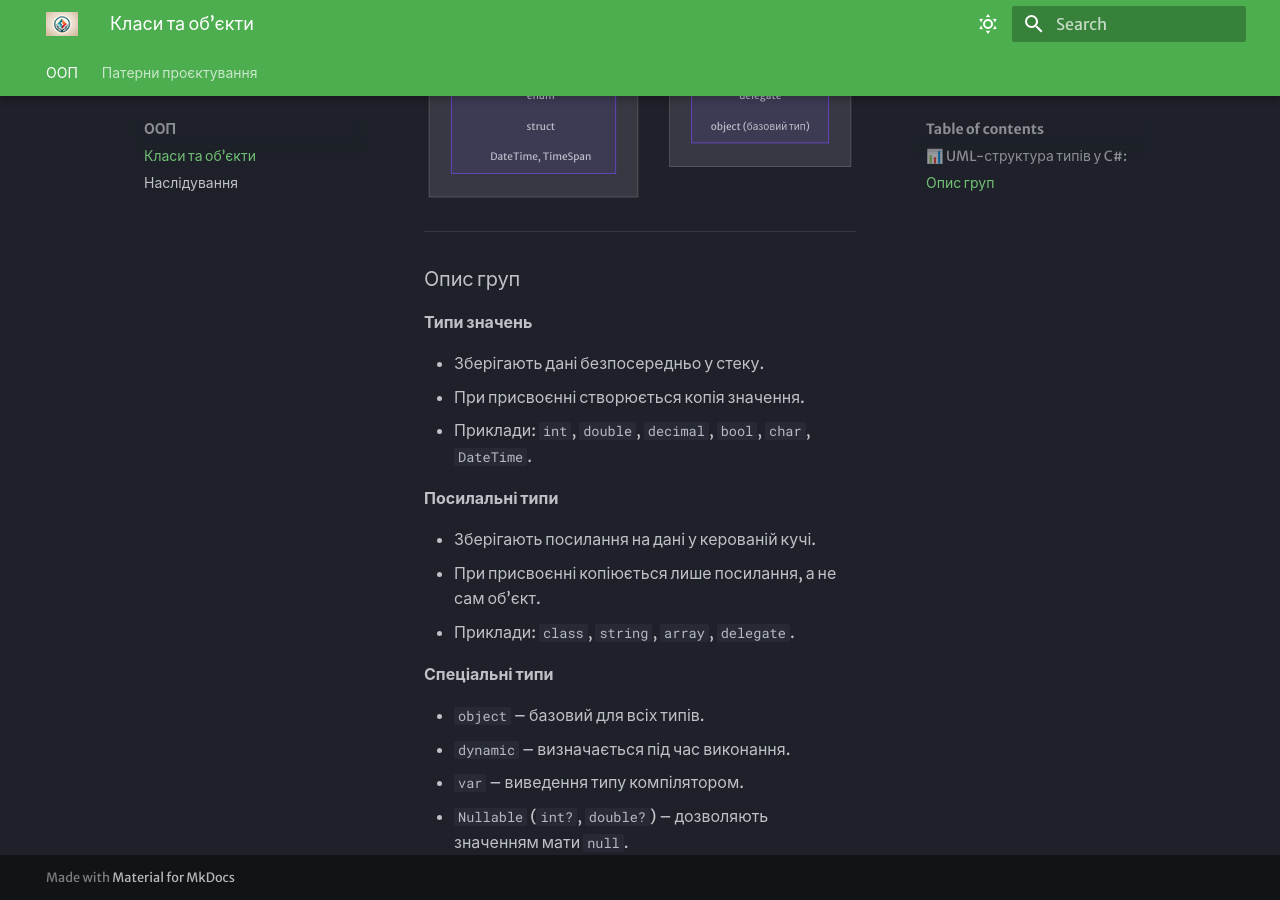
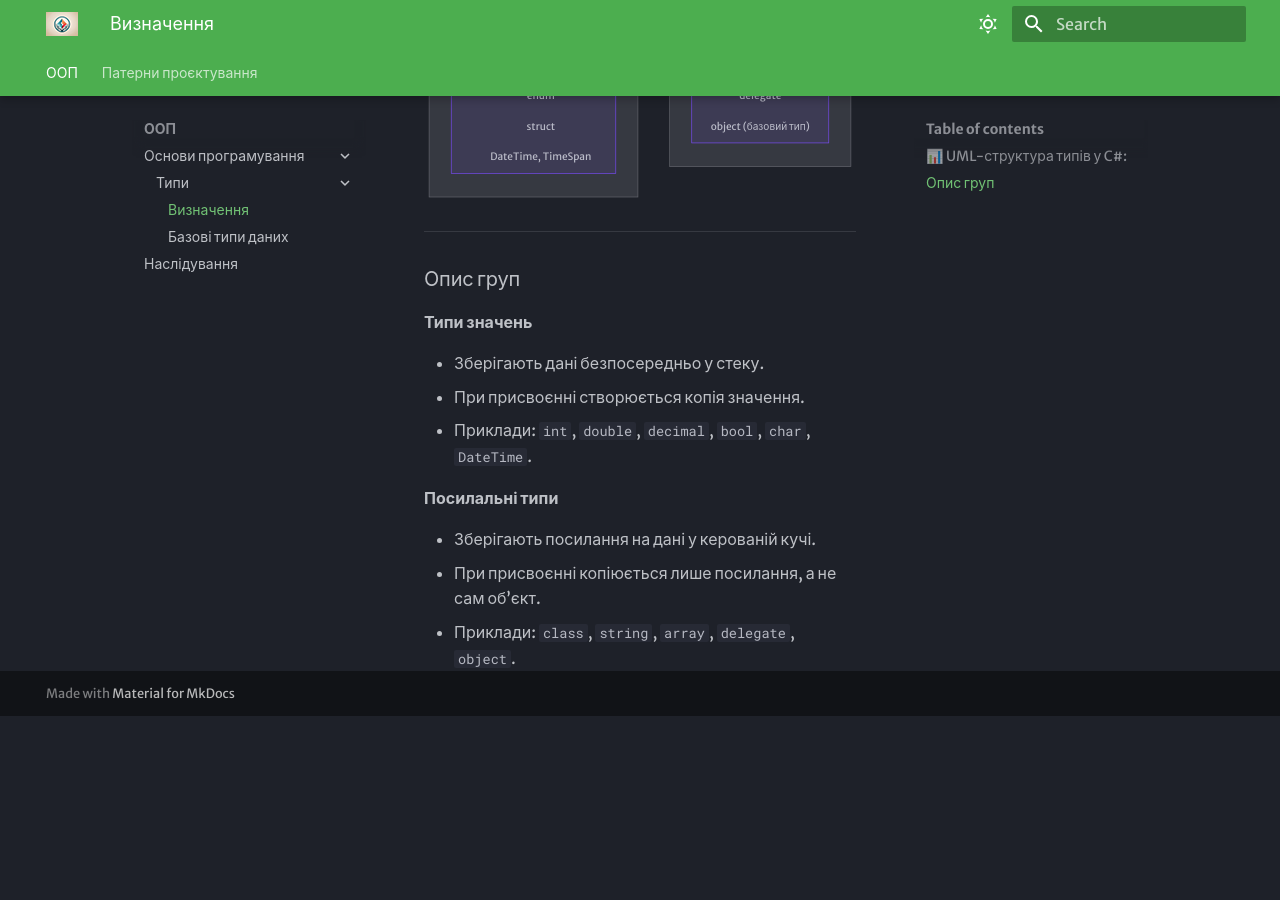
Before and after one commit to vakimov1986/C-lectures, an MkDocs documentation site: the page built from docs/oop/core/type.md, in a window 1280 px wide and 900 px high, scrolled down 734 px. Built offline with MkDocs 1.6.1 and Material for MkDocs 9.7.7, drawn with Linux system fonts in a browser that asks for light colours; after the commit the page ends 1450 px from its top, so only the background shows below that; some of the changed text lies outside the part shown.

Commit message:
added OOP/basic data typese

```diff
--- a/docs/oop/type.md
+++ b/docs/oop/core/type.md
@@ -55,11 +55,4 @@ flowchart TB
 
 * Зберігають посилання на дані у керованій кучі.
 * При присвоєнні копіюється лише посилання, а не сам об’єкт.
-* Приклади: `class`, `string`, `array`, `delegate`.
-
-**Спеціальні типи**
-
-* `object` – базовий для всіх типів.
-* `dynamic` – визначається під час виконання.
-* `var` – виведення типу компілятором.
-* `Nullable` (`int?`, `double?`) – дозволяють значенням мати `null`.
+* Приклади: `class`, `string`, `array`, `delegate`, `object`.
--- a/mkdocs.yml
+++ b/mkdocs.yml
@@ -48,7 +48,10 @@ markdown_extensions:
 
 nav:
   - ООП:
-    - Класи та об’єкти: oop/type.md
+    - Основи програмування:
+      - Типи:
+        - Визначення: oop/core/type.md
+        - Базові типи даних: oop/core/dataType.md
     - Наслідування: oop/inheritance.md
   - Патерни проєктування:
     - Глава 1. SOLID:
```
Also changed, not shown: docs/oop/core/dataType.md (added, +117 -0 lines).
